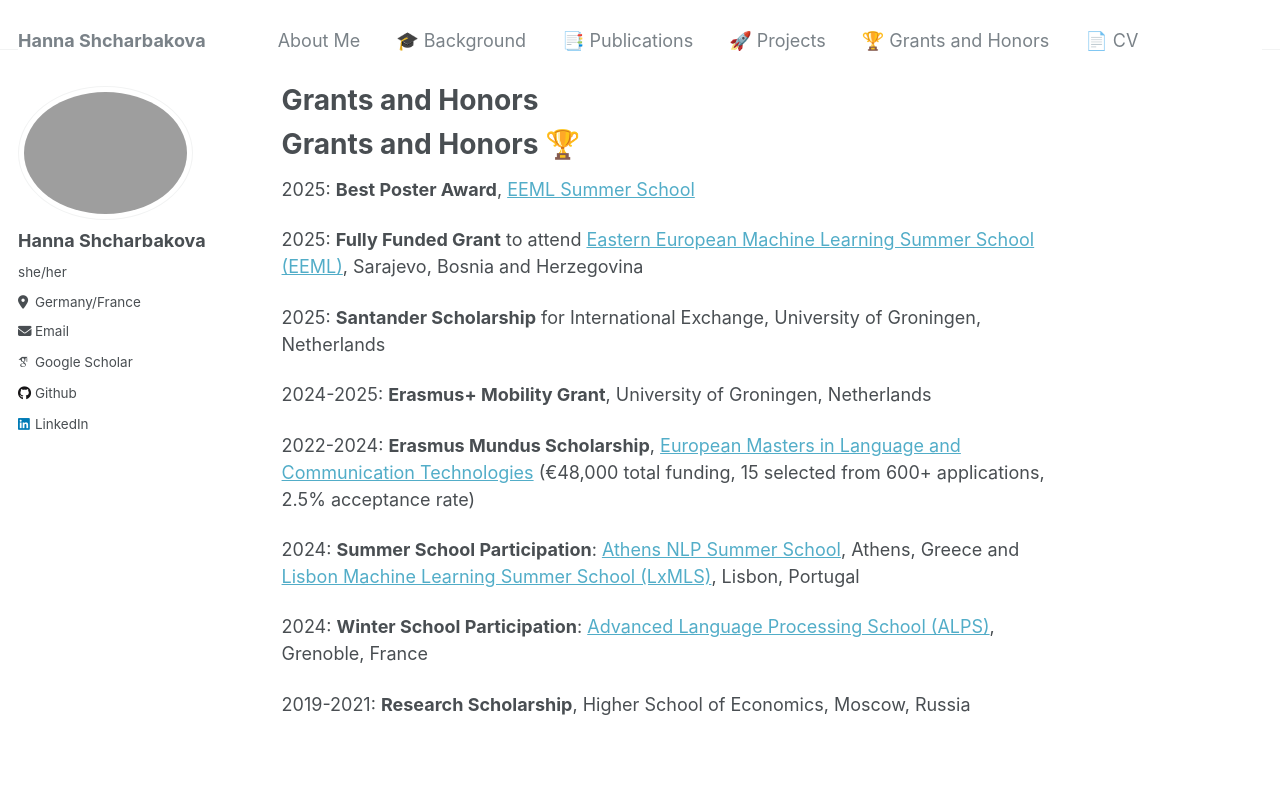
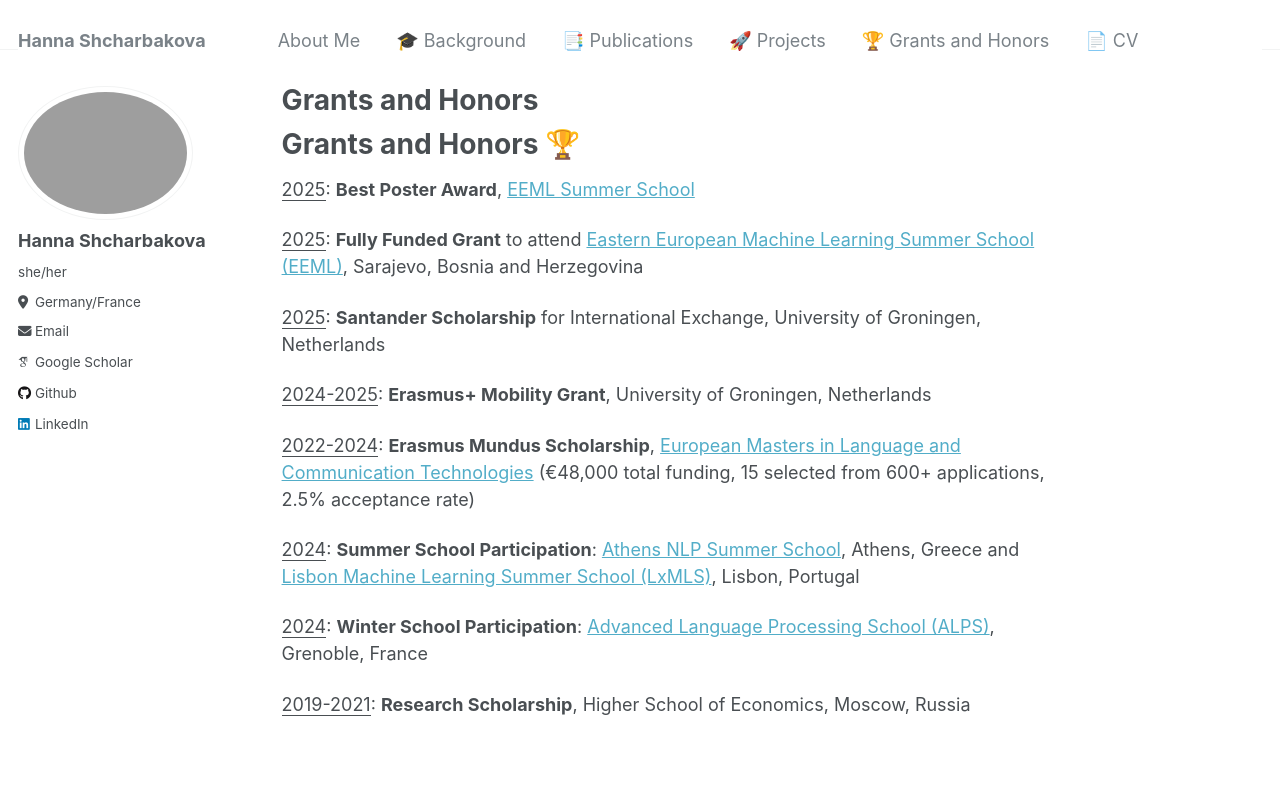
Before and after one commit to Aniezka/aniezka.github.io, a Jekyll site: the page built from grants/index.md, in a window 1280 px wide and 1140 px high. Shown: the top 805 px of the window. Built offline with Jekyll 4.4.1, drawn with Linux system fonts in a browser that asks for light colours; some web fonts are replaced; part of the change alters nothing that is shown.

```diff
--- a/grants/index.md
+++ b/grants/index.md
@@ -7,18 +7,18 @@ title: "Grants and Honors"
 
 # Grants and Honors 🏆
 
-2025: **Best Poster Award**, [EEML Summer School](https://www.eeml.eu/home)
+<u>2025</u>: **Best Poster Award**, [EEML Summer School](https://www.eeml.eu/home)
 
-2025: **Fully Funded Grant** to attend [Eastern European Machine Learning Summer School (EEML)](https://www.eeml.eu/home), Sarajevo, Bosnia and Herzegovina
+<u>2025</u>: **Fully Funded Grant** to attend [Eastern European Machine Learning Summer School (EEML)](https://www.eeml.eu/home), Sarajevo, Bosnia and Herzegovina
 
-2025: **Santander Scholarship** for International Exchange, University of Groningen, Netherlands
+<u>2025</u>: **Santander Scholarship** for International Exchange, University of Groningen, Netherlands
 
-2024-2025: **Erasmus+ Mobility Grant**, University of Groningen, Netherlands
+<u>2024-2025</u>: **Erasmus+ Mobility Grant**, University of Groningen, Netherlands
 
-2022-2024: **Erasmus Mundus Scholarship**, [European Masters in Language and Communication Technologies](https://lct-master.org/) (€48,000 total funding, 15 selected from 600+ applications, 2.5% acceptance rate)
+<u>2022-2024</u>: **Erasmus Mundus Scholarship**, [European Masters in Language and Communication Technologies](https://lct-master.org/) (€48,000 total funding, 15 selected from 600+ applications, 2.5% acceptance rate)
 
-2024: **Summer School Participation**: [Athens NLP Summer School](https://athnlp.github.io/), Athens, Greece and [Lisbon Machine Learning Summer School (LxMLS)](http://lxmls.it.pt/2024/), Lisbon, Portugal
+<u>2024</u>: **Summer School Participation**: [Athens NLP Summer School](https://athnlp.github.io/), Athens, Greece and [Lisbon Machine Learning Summer School (LxMLS)](http://lxmls.it.pt/2024/), Lisbon, Portugal
 
-2024: **Winter School Participation**: [Advanced Language Processing School (ALPS)](http://alps-2024.imag.fr/index.html), Grenoble, France
+<u>2024</u>: **Winter School Participation**: [Advanced Language Processing School (ALPS)](http://alps-2024.imag.fr/index.html), Grenoble, France
 
-2019-2021: **Research Scholarship**, Higher School of Economics, Moscow, Russia
+<u>2019-2021</u>: **Research Scholarship**, Higher School of Economics, Moscow, Russia
```
